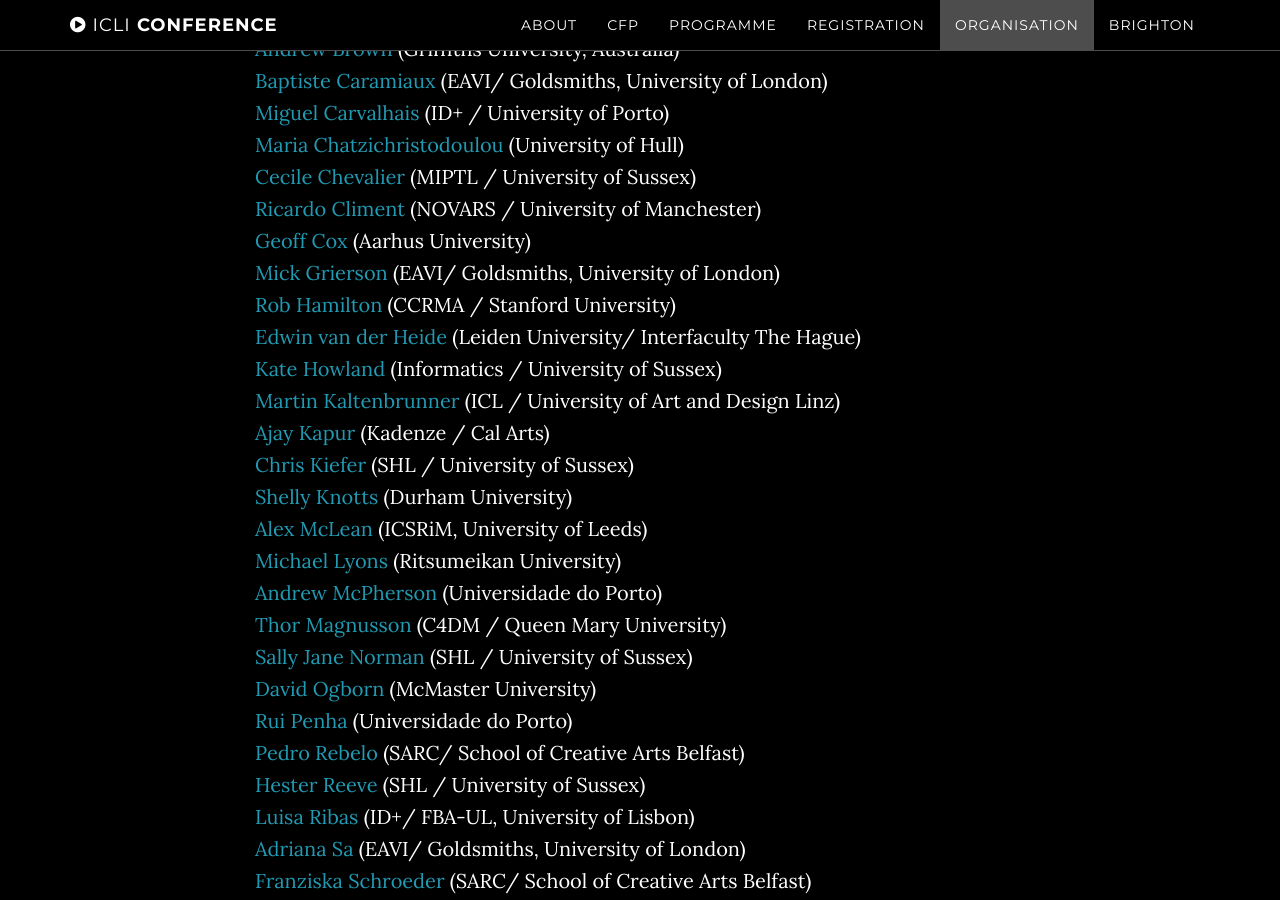
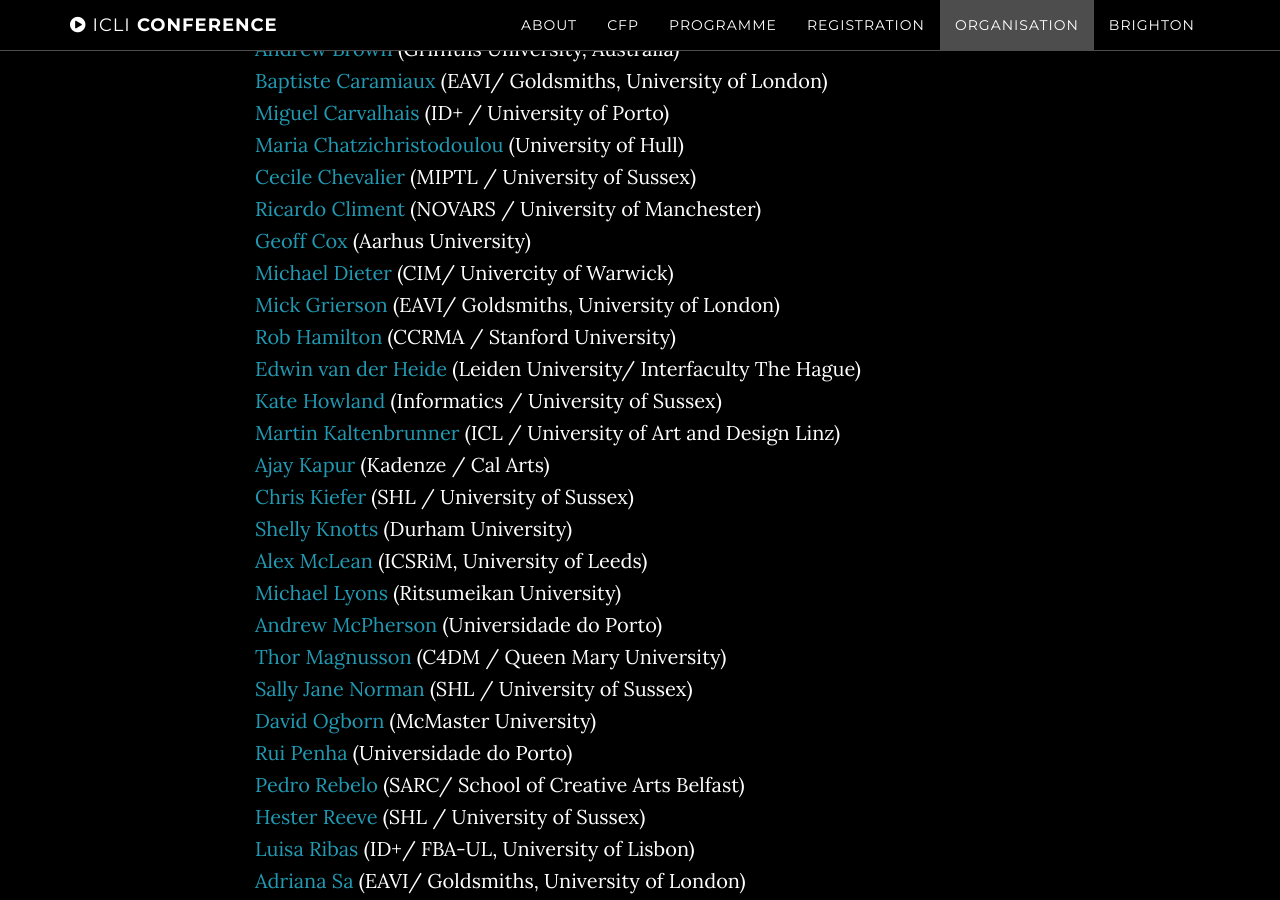
Before and after one commit to thormagnusson/liveinterfaces, a Jekyll site: the page built from index.html, in a window 1280 px wide and 900 px high, scrolled down 7766 px. Built offline with Jekyll 4.4.1, drawn with Linux system fonts in a browser that asks for light colours.

Commit message:
adding scientific committee

```diff
--- a/_includes/organisation.html
+++ b/_includes/organisation.html
@@ -53,6 +53,9 @@
 
             <a href="http://modin.yuri.at/" target="_blank">
             Geoff Cox</a> (Aarhus University)<br>
+
+            <a href="http://www2.warwick.ac.uk/fac/cross_fac/cim/people/academic/michael-dieter/" target="_blank">
+            Michael Dieter</a> (CIM/ Univercity of Warwick)<br>
 
             <a href="http://doc.gold.ac.uk/~mus02mg/" target="_blank">
             Mick Grierson</a> (EAVI/ Goldsmiths, University of London)<br>
```
